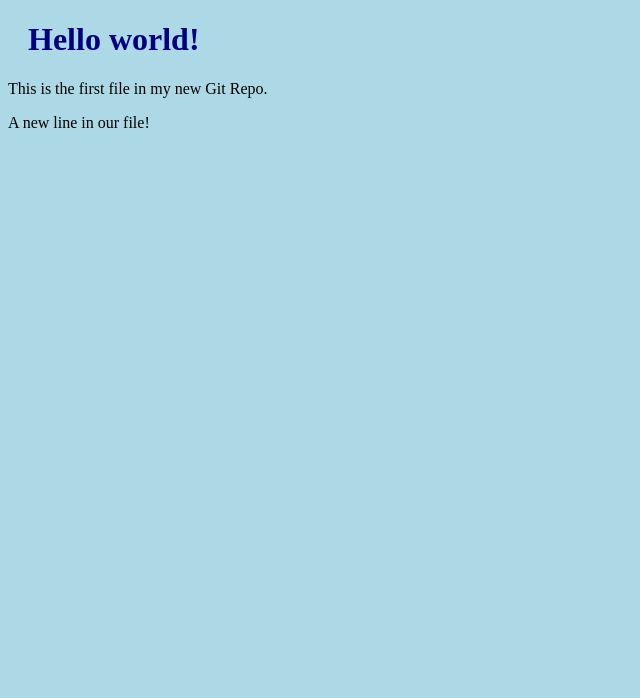
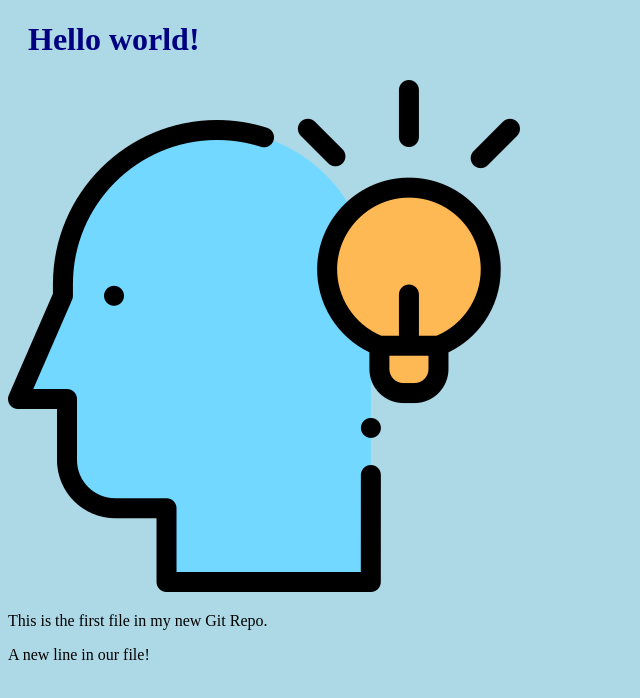
Before and after one commit to Pika-Pikaboo/Hello-World, a plain HTML site: page index.html in a window 1280 px wide. Shown: the whole page, without its empty margins (0-640 px from the left). Drawn offline with Linux system fonts and the light colour scheme.

Commit message:
Added image to the hello world of a new branch based on master

```diff
--- a/index.html
+++ b/index.html
@@ -10,6 +10,7 @@
 
 <body>
     <h1>Hello world!</h1>
+    <img src="idea.png" alt="idea" style="width: 512px; max-width: 100%;">
     <p>This is the first file in my new Git Repo.</p>
     <p>A new line in our file!</p>
 </body>
```
Also changed, not shown: idea.png (added).
